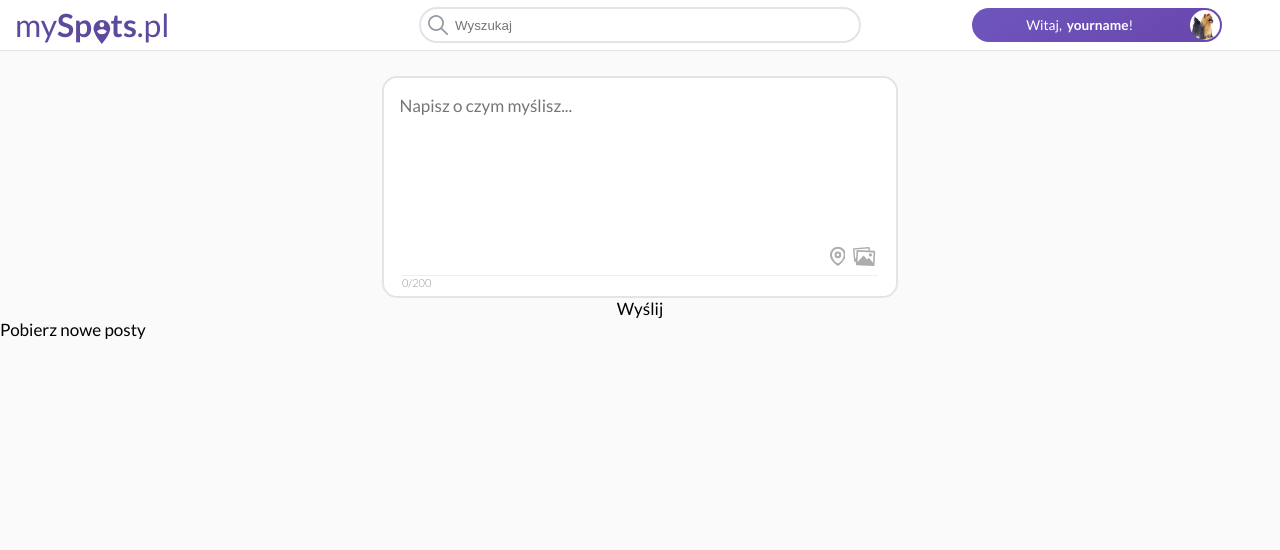
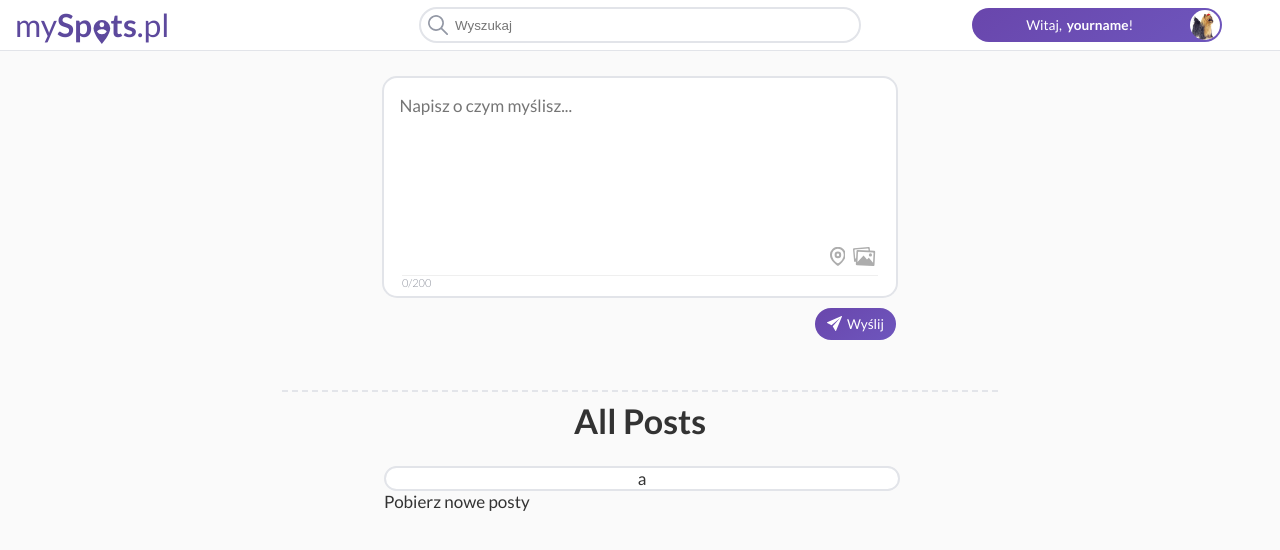
Before and after one commit to kozlowskimaciej/Socialmedia-example, a plain HTML site: page frontend/index.html in a window 1280 px wide. Drawn offline with Linux system fonts and the light colour scheme.

Commit message:
Frontend (still wip)

```diff
--- a/frontend/assets/stylesheet.css
+++ b/frontend/assets/stylesheet.css
@@ -3,6 +3,7 @@ html{
     font-family: 'Lato', sans-serif;
     font-weight: 400;
     font-size: 17px;
+    color: #333333;
 }
 
 body{
@@ -22,7 +23,8 @@ header{
 
 #header-logo,
 #newpost_loc_button_wrapper:hover,
-#newpost_upl_button_wrapper:hover{
+#newpost_upl_button_wrapper:hover,
+#header-useraccount:hover{
     cursor: pointer;
 }
 
@@ -50,6 +52,7 @@ label{
     border: none;
     outline:none;
     background: none;
+    color: #333333;
 }
 
 #header-searchbar-wrapper{
@@ -77,10 +80,14 @@ label{
     width: 250px;
     height: 34px;
     border-radius: 50px;
-    background: rgb(137,91,224);
-    background: linear-gradient(145deg, #6e56bd 0%, #6946AC 100%);
+    background: linear-gradient(145deg, #6946AC 0%, #6e56bd 100%);
     display: grid;
     grid-template-columns: auto 35px;
+    transition: all 400ms ease;
+}
+
+#header-useraccount:hover{
+    background: #7e5ac2;
 }
 
 #header-welcomeusername{
@@ -110,6 +117,16 @@ label{
     border-radius: 50px;
 }
 
+main{
+    display: grid;
+    grid-template-columns: 30% 40% 30%;
+}
+
+#allposts-wrapper{
+    width:100%;
+    grid-column-start: 2;
+}
+
 #newpost-wrapper{
     width:100%;
     display: flex;
@@ -117,12 +134,12 @@ label{
     align-items: center;
 }
 
-#newpost-body{
+.post-body{
     display: flex;
     align-items: center;
     flex-direction: column;
     margin-top: 25px;
-    width: 40%;
+    width: 100%;
     background-color: white;
     border-radius: 15px;
     border: 2px #E2E4E9 solid;
@@ -141,6 +158,7 @@ label{
     font-size: 17px;
     font-family: 'Lato', sans-serif;
     font-weight: 400;
+    color: #333333;
     resize: none;
     outline: none;
     border: none;
@@ -191,7 +209,38 @@ label{
     border-top: 1px #EFEFEF solid;
 }
 
-#newpost-counter{
+#newpost-send{
+    margin-top: 10px;
+    align-self: flex-end;
+    display: flex;
+    justify-content: center;
+    align-items: center;
+    color:white;
+    background: linear-gradient(145deg, #6946AC 0%, #6e56bd 100%);
+    border-radius: 50px;
+    padding: 8px 12px 8px 12px;
+    font-size: 0.8rem;
+}
+
+#newpost-send svg{
+    margin-right: 5px;
+}
+
+#allposts-seperator{
+    position: relative;
+    display: flex;
+    justify-content: center;
+    width: 100%;
+    margin-top: 60px;
+    font-weight: 700;
+    font-size: 2rem;
+}
+
+#allposts-seperator::before{
     position: absolute;
-
+    content: '';
+    right: -20%;
+    left: -20%;
+    top: -10px;
+    border-top:#E3E5EA 2px dashed;
 }
--- a/frontend/index.html
+++ b/frontend/index.html
@@ -50,8 +50,9 @@
     </header>
 
     <main>
+        <div id="allposts-wrapper">
             <div id="newpost-wrapper">
-            <div id="newpost-body">
+                <div class="post-body">
                     <textarea id="newpost-text" placeholder="Napisz o czym myślisz..." cols="40" rows="5"></textarea>
                     <div id="newpost-bottom">
                         <div id="newpost-buttons">
@@ -79,11 +80,23 @@
                         </div>
                     </div>
                 </div>
-            <div id="newpost-send" onclick="SendNewPost()">Wyślij</div>
+                <div id="newpost-send" onclick="SendNewPost()">
+                    <svg xmlns="http://www.w3.org/2000/svg" width="15.077" height="15.075" viewBox="0 0 15.077 15.075">
+                        <path id="Icon_ionic-ios-send" data-name="Icon ionic-ios-send" d="M19.1,4.537,4.69,10.819a.33.33,0,0,0,.012.6l3.9,2.2a.629.629,0,0,0,.719-.071l7.688-6.628c.051-.043.173-.126.22-.079s-.027.169-.071.22L10.5,14.557a.627.627,0,0,0-.063.75l2.548,4.088a.332.332,0,0,0,.6-.008l5.96-14.414A.33.33,0,0,0,19.1,4.537Z" transform="translate(-4.503 -4.503)" fill="#fff"/>
+                    </svg>
+                    Wyślij
+                </div>
+            </div>
+            <div id="allposts-seperator">
+                All Posts
             </div>
             <div id="posts">
+                <div class="post-body">
+                    a
+                </div>
             </div>
             <div id="getposts-btn" onclick="GetPosts()">Pobierz nowe posty</div>
+        </div>
     </main>
 
     <!-- <header>
```
Lines whose indentation alone changed are shown as unchanged.
